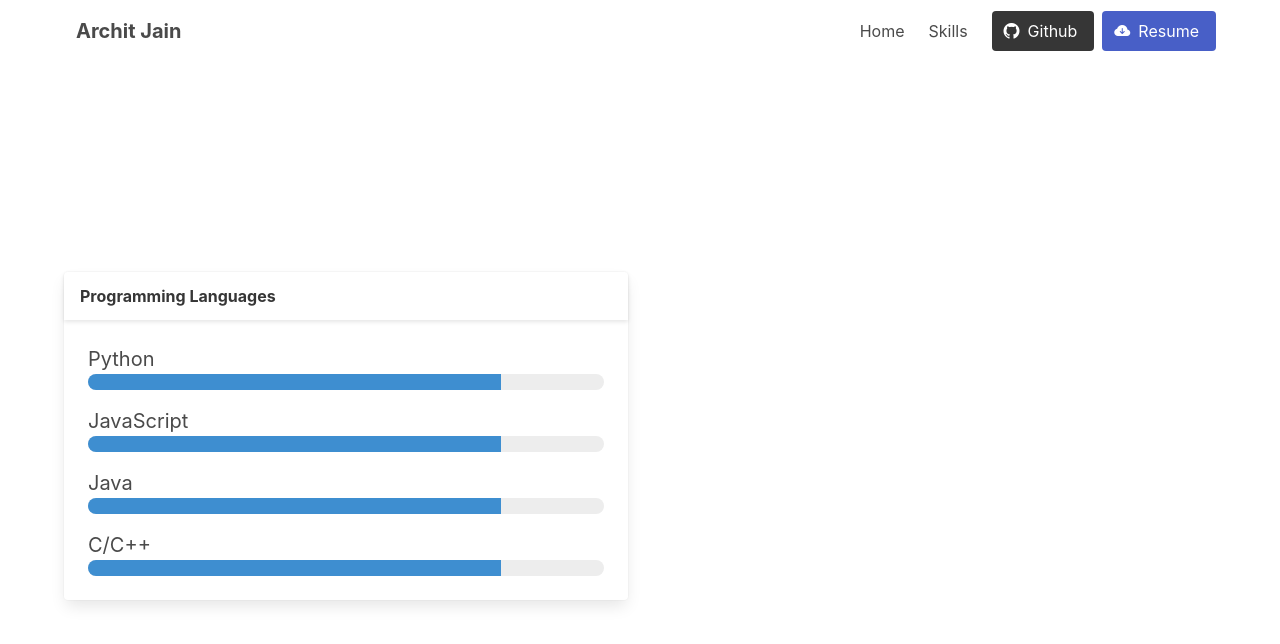
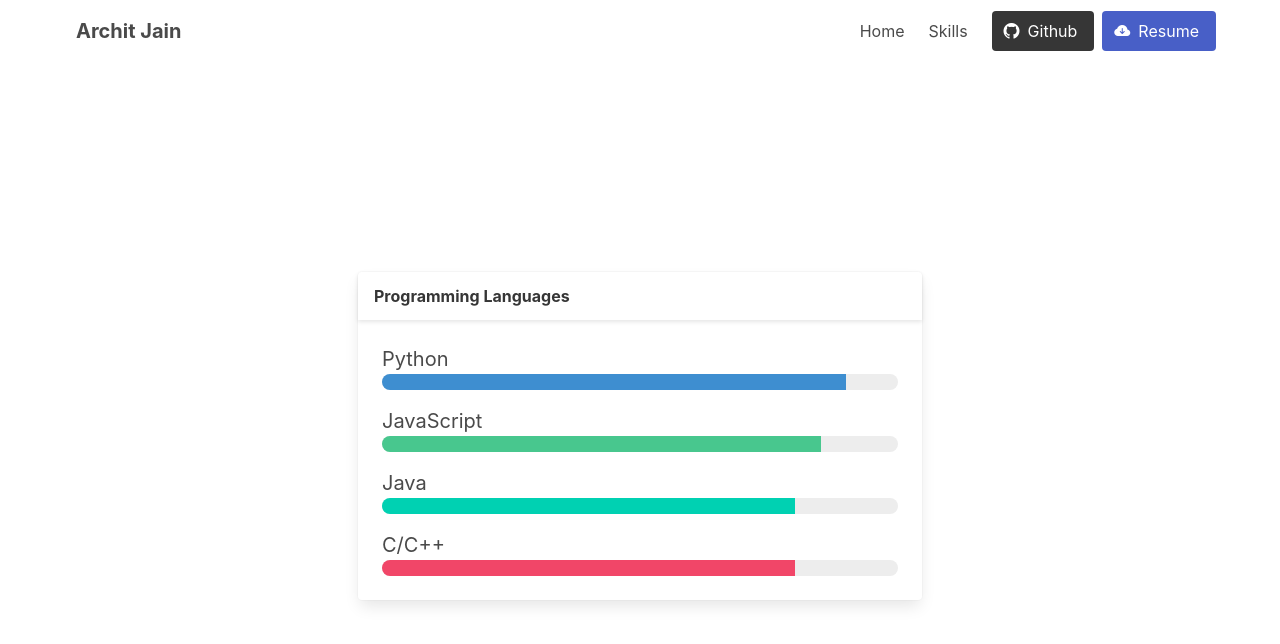
Before and after one commit to architjee/architjee-portfolio, a Vue app: page /skills in a window 1280 px wide. Shown: the top 644 px of the page. Built offline with nearby package versions, Linux system fonts and the light colour scheme.

Commit message:
Progress bar component working

```diff
--- a/src/views/SkillsPage.vue
+++ b/src/views/SkillsPage.vue
@@ -11,7 +11,7 @@ export default {
 
        <div class="container">
            <div class="columns">
-               <div class="column is-half">
+               <div class="column is-half is-offset-one-quarter">
                    <div class="card">
                        <header class="card-header">
                            <p class="card-header-title">
@@ -21,20 +21,16 @@ export default {
                        <div class="card-content">
                            <div class="content">
                             <p>
-                                <my-progress-bar label="Python" size="80" color="is-info"></my-progress-bar>
-
+                                <my-progress-bar label="Python" size="90" color="is-info"></my-progress-bar>
                             </p>
                           <p>
-                              <my-progress-bar label="JavaScript" size="80" color="is-info"></my-progress-bar>
-
+                              <my-progress-bar label="JavaScript" size="85" color="is-success"></my-progress-bar>
                           </p>
                           <p>
-                              <my-progress-bar label="Java" size="80" color="is-info"></my-progress-bar>
-
+                              <my-progress-bar label="Java" size="80" color="is-primary"></my-progress-bar>
                           </p>
                           <p>
-                              <my-progress-bar label="C/C++" size="80" color="is-info"></my-progress-bar>
-
+                              <my-progress-bar label="C/C++" size="80" color="is-danger"></my-progress-bar>
                           </p>
                            </div>
                        </div>
```
